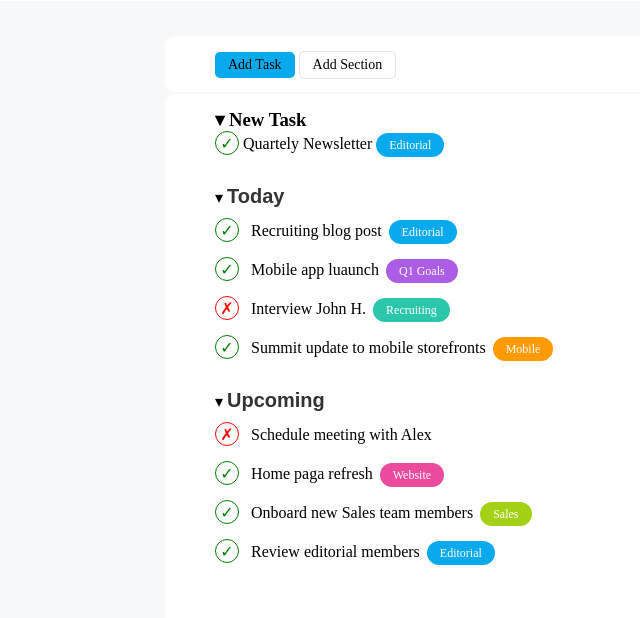
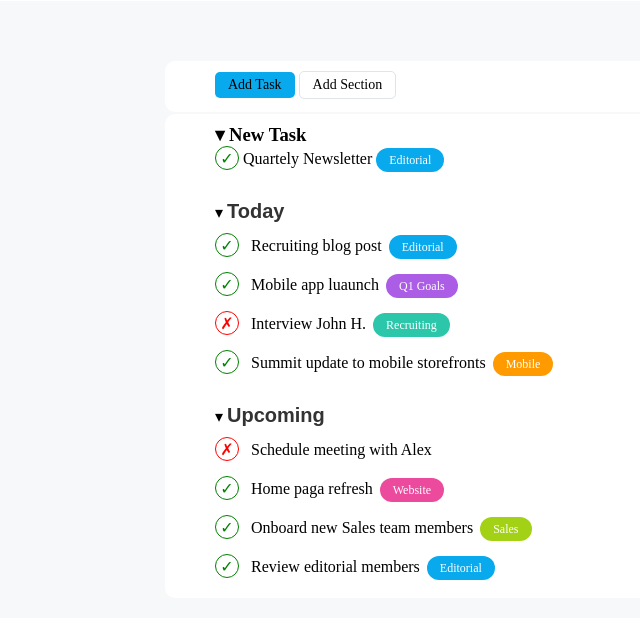
Before and after one commit to federicomolino/html-css-toboolist, a plain HTML site: page index.html in a window 1280 px wide. Shown: the part 76-694 px from the top of the page, without its empty margins (0-640 px from the left). Drawn offline with Linux system fonts and the light colour scheme.

Commit message:
fix: same class for container

```diff
--- a/index.html
+++ b/index.html
@@ -15,14 +15,14 @@
     </header>
 
     <!--contenent task e section-->
-    <nav>
+    <nav class="container">
         <div>
             <p class ="todo-add-task">Add Task</p>
             <p class ="todo-add-task" id="todo-add-section">Add Section</p>
         </div>
     </nav>
 
-    <main>
+    <main class="container">
         <!--contenent new task
         <div class="title">
             <span>&#9662;</span>
@@ -34,7 +34,7 @@
             <p class="todo-item-text">Quartely Newsletter</p>
             <span class="todo-item-tag">Editorial</span>
         </div>-->
-        <h3>&#9662; New Task</h3>
+        <h3 >&#9662; New Task</h3>
         <ol>
             <ul>
                 <li>
--- a/style.css
+++ b/style.css
@@ -29,22 +29,19 @@ div #todo-add-section{
     border: 1px solid #E0E4E6;
 }
 
-nav{
-    background-color: white;
-    width: 950px;
-    margin: 35px auto 0 auto;
-    border-radius: 10px;
-    padding: 15px 5px 5px 50px;
-}
 
-
-main{
+.container{
     background-color: white;
     width: 950px;
     margin: 2px auto 0 auto;
     border-radius: 10px;
-    padding: 15px 50px 50px 50px;
+    padding: 10px 50px 5px 50px;
 }
+
+nav.container{
+    margin-top: 60px;
+}
+
 
 .title{
     margin-top: 30px;
```
